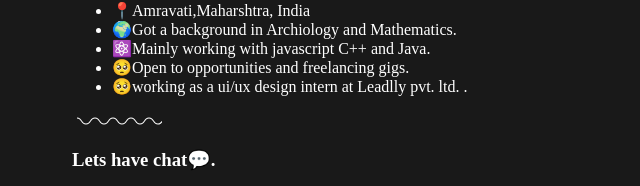
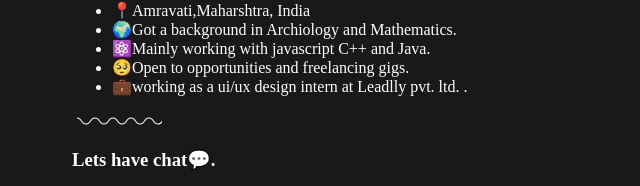
Before and after one commit to awais7796/awais-Portfolio, a plain HTML site: page index.html in a window 1280 px wide. Shown: the part 260-446 px from the top of the page, 248-888 px from the left. Drawn offline with Linux system fonts and the light colour scheme.

Commit message:
added highlights

```diff
--- a/index.html
+++ b/index.html
@@ -33,7 +33,7 @@
           <li>🌍Got a background in Archiology and Mathematics.</li>
           <li>⚛️Mainly working with javascript C++ and Java.</li>
           <li>🥺Open to opportunities and freelancing gigs.</li>
-          <li>🥺working as a ui/ux design intern at Leadlly pvt. ltd. .</li>
+          <li>💼working as a ui/ux design intern at Leadlly pvt. ltd. .</li>
         </ul>
       </div>
       <div class="wave-line">
```
